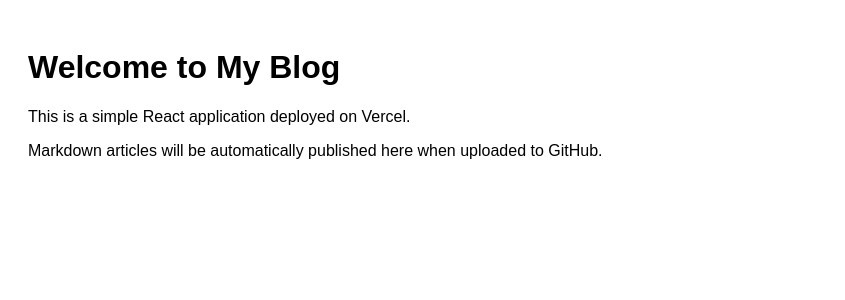
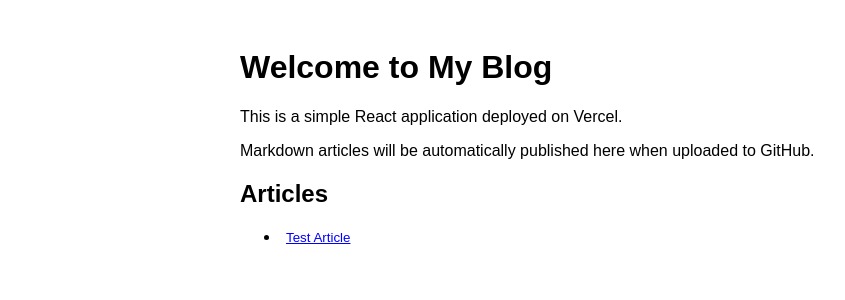
Before and after one commit to TinderGold22/rpqfxgtowz, a React (Vite) app: page / in a window 1280 px wide. Shown: the top 300 px of the page, without its empty margins (0-845 px from the left). Built offline with nearby package versions, Linux system fonts and the light colour scheme.

Commit message:
Implement markdown rendering and update App.jsx

```diff
--- a/package.json
+++ b/package.json
@@ -10,7 +10,9 @@
   },
   "dependencies": {
     "react": "^18.0.0",
-    "react-dom": "^18.0.0"
+    "react-dom": "^18.0.0",
+    "remark": "^15.0.1",
+    "remark-html": "^16.0.1"
   },
   "devDependencies": {
     "@vitejs/plugin-react": "^4.2.1",
--- a/src/App.jsx
+++ b/src/App.jsx
@@ -1,13 +1,72 @@
-import React from 'react'
+import React, { useState, useEffect } from 'react';
+import MarkdownRenderer from './components/MarkdownRenderer';
 
 function App() {
+  const [articles, setArticles] = useState([]);
+  const [selectedArticle, setSelectedArticle] = useState(null);
+
+  useEffect(() => {
+    // Fetch list of articles from the content/blog directory
+    const fetchArticles = async () => {
+      try {
+        // For now, we'll manually list articles
+        // In a real implementation, you'd have a manifest or API endpoint
+        const articleList = [
+          { id: 'test-article', title: 'Test Article', path: '/content/blog/test-article.md' }
+        ];
+        setArticles(articleList);
+      } catch (error) {
+        console.error('Error fetching articles:', error);
+      }
+    };
+
+    fetchArticles();
+  }, []);
+
   return (
-    <div style={{ padding: '20px', fontFamily: 'Arial, sans-serif' }}>
+    <div style={{ padding: '20px', fontFamily: 'Arial, sans-serif', maxWidth: '800px', margin: '0 auto' }}>
       <h1>Welcome to My Blog</h1>
       <p>This is a simple React application deployed on Vercel.</p>
       <p>Markdown articles will be automatically published here when uploaded to GitHub.</p>
+
+      {articles.length > 0 && (
+        <div>
+          <h2>Articles</h2>
+          <ul>
+            {articles.map(article => (
+              <li key={article.id}>
+                <button
+                  onClick={() => setSelectedArticle(article)}
+                  style={{
+                    background: 'none',
+                    border: 'none',
+                    color: 'blue',
+                    textDecoration: 'underline',
+                    cursor: 'pointer'
+                  }}
+                >
+                  {article.title}
+                </button>
+              </li>
+            ))}
+          </ul>
+        </div>
+      )}
+
+      {selectedArticle && (
+        <div style={{ marginTop: '20px', border: '1px solid #ccc', padding: '20px' }}>
+          <h2>{selectedArticle.title}</h2>
+          <MarkdownRenderer filePath={selectedArticle.path} />
+          <button
+            onClick={() => setSelectedArticle(null)}
+            style={{ marginTop: '20px', padding: '10px 20px' }}
+          >
+            Back to Articles
+          </button>
+        </div>
+      )}
     </div>
-  )
+  );
 }
 
-export default App
+export default App;
--- /dev/null
+++ b/src/components/MarkdownRenderer.jsx
@@ -0,0 +1,41 @@
+import React, { useState, useEffect } from 'react';
+import { remark } from 'remark';
+import html from 'remark-html';
+
+const MarkdownRenderer = ({ filePath }) => {
+  const [markdown, setMarkdown] = useState('');
+  const [loading, setLoading] = useState(true);
+  const [error, setError] = useState(null);
+
+  useEffect(() => {
+    const fetchMarkdown = async () => {
+      try {
+        const response = await fetch(filePath);
+        if (!response.ok) {
+          throw new Error(`HTTP error! status: ${response.status}`);
+        }
+        const text = await response.text();
+        const processedContent = await remark().use(html).process(text);
+        setMarkdown(processedContent.toString());
+      } catch (e) {
+        setError(e);
+      } finally {
+        setLoading(false);
+      }
+    };
+
+    fetchMarkdown();
+  }, [filePath]);
+
+  if (loading) {
+    return <div>Loading article...</div>;
+  }
+
+  if (error) {
+    return <div>Error loading article: {error.message}</div>;
+  }
+
+  return <div dangerouslySetInnerHTML={{ __html: markdown }} />;
+};
+
+export default MarkdownRenderer;
```
Also changed, not shown: public/content/blog/test-article.md (added, +15 -0 lines), 1 other file (tests, documents, lock files or other folders).
